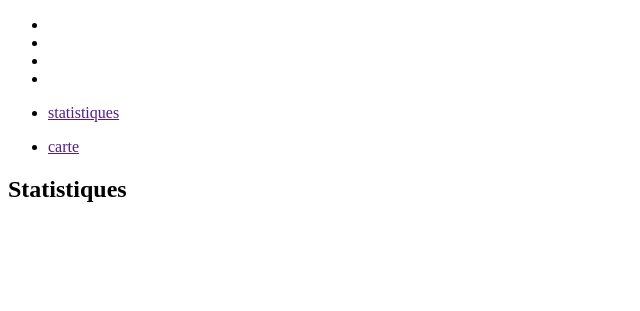
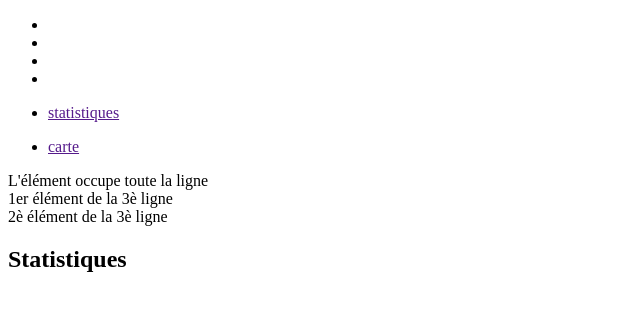
Before and after one commit to entrezunfredici/ProjetCapouSymfony, a Symfony app: template ProgetCapouSymfony/templates/technicien_index/index.html.twig in a window 1280 px wide. Shown: the part 268-579 px from the top of the page, without its empty margins (0-640 px from the left). Run offline with Twig, Linux system fonts and the light colour scheme; the template is opened without the code that fills it, so the values that code supplies are empty; some libraries are stand-ins or nearby versions.

Commit message:
TechSideBar

```diff
--- a/ProgetCapouSymfony/assets/app.js
+++ b/ProgetCapouSymfony/assets/app.js
@@ -24,6 +24,7 @@ import './glightbox/css/glightbox.min.css';
 // JS files
 import './controllers/hello_controller';
 import './controllers/move'
+import './controllers/dashboard'
 //boostrap
 import './bootstrap/bootstrap.bundle.min';
 //JQuery
--- /dev/null
+++ b/ProgetCapouSymfony/assets/controllers/dashboard.js
@@ -0,0 +1,6 @@
+function show(id_Object){
+
+}
+function hide(id_Object){
+
+}
--- a/ProgetCapouSymfony/templates/technicien_index/index.html.twig
+++ b/ProgetCapouSymfony/templates/technicien_index/index.html.twig
@@ -3,52 +3,16 @@
 {% block title %}Hello Technicien{% endblock %}
 
 {% block body %}
-<!---->
-<!--main-->
-<!-- menus
-<div class="row content">
-                <nav id="tech-color-bkgnd" class="top-side-bar fixed-top">
-                    <a href="#" class="fixed-top">
-                        <img class="logo fixed-top" src="{{ asset('pictures/logo.jpg')}}"/>
-                    </a>
-                    <ul>
-                        <li><a href=""><i class=""></i></a></li>
-                        <li><a href=""><i class=""></i></a></li>
-                        <li><a href=""><i class=""></i></a></li>
-                        <li><a href="../index"><i class="bi bi-person-x"></i></a></li>
-                    </ul>
-                </nav>
-            </div>
-            <div class="row content">
-                <div class="col-lg-2">
-                    <div id="tech-color-bkgnd" class="left-side-tools">
-                        <ul><li><a href=""><i class="bi bi-graph-up"></i> statistiques</a></li></ul>
-                        <ul><li><a href=""><i class="bi bi-cursor"></i> carte</a></li></ul>
-                    </div>
-                </div>
-            </div>
-
-            <div class="col-lg-10">
-                    <div class="StatsBoard">
-                        <h1>Statistiques</h1>
-                    </div>
-                    <div class="MapBoard">
-                        <div class="MAP">
-                            Map is here
-                            <div id="MAP-Example"></div>
-
-                        </div>
-                    </div>
-                </div>
--->
 <main id>
     <!--Dashboard Section-->
     <section id="DashBoard" class="DashBoard">
-        <div id="tech-color-bkgnd" class="top-side-bar">
-            <a href="#">
-                <img class="logo" src="{{ asset('pictures/logo.jpg')}}"/>
-            </a>
-            <ul>
+        <div id="tech-color-bkgnd" class="top-side-bar row">
+            <div class="col-1">
+                <a href="#">
+                    <img class="logo" src="{{ asset('pictures/logo.jpg')}}"/>
+                </a>
+            </div>
+            <ul class="col-10">
                 <li><a href=""><i class=""></i></a></li>
                 <li><a href=""><i class=""></i></a></li>
                 <li><a href=""><i class=""></i></a></li>
@@ -56,20 +20,28 @@
             </ul>
         </div>
         <div class="row">
-            <!--Occupe 2 colonnes-->
-            <div id="tech-color-bkgnd" class="col-2">
-                <ul><li><a href=""><i class="bi bi-graph-up"></i> statistiques</a></li></ul>
-                <ul><li><a href=""><i class="bi bi-cursor"></i> carte</a></li></ul>
+            <div id="tech-color-bkgnd" class="col-1 left-side-bar">
+                <ul><li><a class="nav-link" href=""><i class="bi bi-graph-up"></i> statistiques</a></li></ul>
+                <ul><li><a class="nav-link" href=""><i class="bi bi-cursor"></i> carte</a></li></ul>
             </div>
-            <!--Occupe 4 colonnes-->
             <div class="col-10">
-                <div class="StatsBoard">
+                <div id="StatsBoard" class="StatsBoard Hidden container">
+                    <div class="row">
+                        <!--La classe bg-danger ajoute un fond rouge à l'élément-->
+                        <div class="col">L'élément occupe toute la ligne</div>
+                    </div>
+                    <div class="row">
+                        <div class="col">1er élément de la 3è ligne</div>
+                        <div class="col">2è élément de la 3è ligne</div>
+                    </div>
                     <h1>Statistiques</h1>
                 </div>
-                <div class="MapBoard">
-                    <div class="MAP">
-                        <!--Map is here-->
-                        <div id="MAP-Example"></div>
+                <div id="MapBoard" class="MapBoard">
+                    <div class="MAP Show container">
+                        <div class="row">
+                            <!--Map is here-->
+                            <div id="MAP-Example"></div>
+                        </div>
                     </div>
                 </div>
             </div>
```
Also changed, not shown: ProgetCapouSymfony/assets/styles/dashboard.css (+17 -12 lines).
